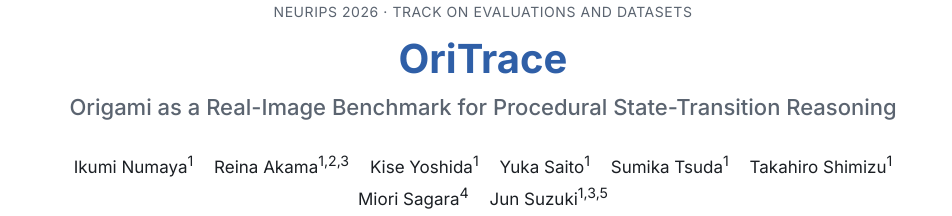
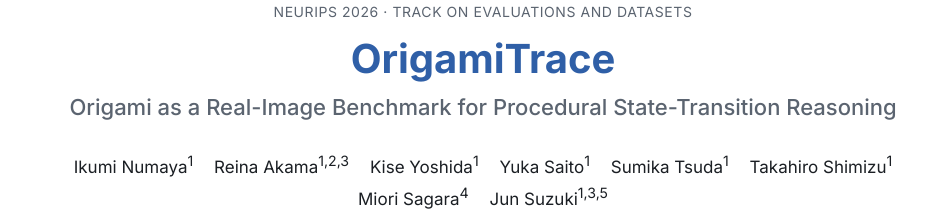
Before and after one commit to tohoku-nlp/OrigamiTrace, a plain HTML site: page docs/index.html in a window 1280 px wide. Shown: the top 216 px of the page, without its empty margins (157-1109 px from the left). Drawn offline with Linux system fonts and the light colour scheme.

Commit message:
Rename OriTrace to OrigamiTrace on project page and README
Co-Authored-By: Claude Opus 5.5 <noreply@anthropic.com>

```diff
--- a/docs/index.html
+++ b/docs/index.html
@@ -3,9 +3,9 @@
 <head>
   <meta charset="utf-8">
   <meta name="viewport" content="width=device-width, initial-scale=1">
-  <title>OriTrace: Origami as a Real-Image Benchmark for Procedural State-Transition Reasoning</title>
-  <meta name="description" content="OriTrace is a benchmark of real step-by-step origami images, textual entries, and difficulty annotations for evaluating procedural state-transition reasoning, with autonomous and human-guided tasks.">
-  <meta property="og:title" content="OriTrace: Origami as a Real-Image Benchmark for Procedural State-Transition Reasoning">
+  <title>OrigamiTrace: Origami as a Real-Image Benchmark for Procedural State-Transition Reasoning</title>
+  <meta name="description" content="OrigamiTrace is a benchmark of real step-by-step origami images, textual entries, and difficulty annotations for evaluating procedural state-transition reasoning, with autonomous and human-guided tasks.">
+  <meta property="og:title" content="OrigamiTrace: Origami as a Real-Image Benchmark for Procedural State-Transition Reasoning">
   <meta property="og:description" content="348 origami models, 7,221 real images of intermediate folding states, and two state-transition tasks.">
   <meta property="og:image" content="static/images/overview.png">
   <link rel="preconnect" href="https://fonts.googleapis.com">
@@ -131,7 +131,7 @@
 <body>
   <header class="wrap">
     <p class="venue">NeurIPS 2026 · Track on Evaluations and Datasets</p>
-    <h1><span class="name">OriTrace</span></h1>
+    <h1><span class="name">OrigamiTrace</span></h1>
     <p class="subtitle">Origami as a Real-Image Benchmark for Procedural State-Transition Reasoning</p>
     <p class="authors">
       <span>Ikumi Numaya<sup>1</sup></span>
@@ -160,7 +160,7 @@
         <svg viewBox="0 0 24 24"><path d="M12 3C7 3 3 4.6 3 6.5v11C3 19.4 7 21 12 21s9-1.6 9-3.5v-11C21 4.6 17 3 12 3zm0 1.5c4.4 0 7.5 1.3 7.5 2s-3.1 2-7.5 2-7.5-1.3-7.5-2 3.1-2 7.5-2zM4.5 9c1.6 1 4.4 1.5 7.5 1.5s5.9-.5 7.5-1.5v3c0 .7-3.1 2-7.5 2s-7.5-1.3-7.5-2zm0 5.5c1.6 1 4.4 1.5 7.5 1.5s5.9-.5 7.5-1.5v3c0 .7-3.1 2-7.5 2s-7.5-1.3-7.5-2z"/></svg>
         Dataset <small>(coming soon)</small>
       </a>
-      <a class="btn" href="https://github.com/tohoku-nlp/OriTrace">
+      <a class="btn" href="https://github.com/tohoku-nlp/OrigamiTrace">
         <svg viewBox="0 0 24 24"><path d="M12 .5a11.5 11.5 0 0 0-3.6 22.4c.6.1.8-.3.8-.6v-2c-3.2.7-3.9-1.4-3.9-1.4-.5-1.3-1.3-1.7-1.3-1.7-1-.7.1-.7.1-.7 1.2.1 1.8 1.2 1.8 1.2 1 1.8 2.8 1.3 3.5 1 .1-.8.4-1.3.7-1.6-2.6-.3-5.3-1.3-5.3-5.7 0-1.3.5-2.3 1.2-3.1-.1-.3-.5-1.5.1-3.1 0 0 1-.3 3.2 1.2a11 11 0 0 1 5.8 0c2.2-1.5 3.2-1.2 3.2-1.2.6 1.6.2 2.8.1 3.1.8.8 1.2 1.9 1.2 3.1 0 4.4-2.7 5.4-5.3 5.7.4.4.8 1.1.8 2.2v3.2c0 .3.2.7.8.6A11.5 11.5 0 0 0 12 .5z"/></svg>
         Code
       </a>
@@ -170,7 +170,7 @@
   <main class="wrap">
     <section>
       <figure>
-        <img src="static/images/overview.png" alt="Overview of the OriTrace benchmark: a reference image sequence with textual entries from a start state to a target state, Task 1 where the agent directly receives the procedure, Task 2 where a human instructor guides the agent, and a comparison with prior work." width="2400" height="1258">
+        <img src="static/images/overview.png" alt="Overview of the OrigamiTrace benchmark: a reference image sequence with textual entries from a start state to a target state, Task 1 where the agent directly receives the procedure, Task 2 where a human instructor guides the agent, and a comparison with prior work." width="2400" height="1258">
         <figcaption>Overview of the benchmark tasks and how they relate to typical manipulation benchmarks and robotic origami systems.</figcaption>
       </figure>
     </section>
@@ -242,7 +242,7 @@
 
     <section>
       <h2>BibTeX</h2>
-<pre><code>@inproceedings{numaya2026oritrace,
+<pre><code>@inproceedings{numaya2026origamitrace,
   title     = {Origami as a Real-Image Benchmark for Procedural State-Transition Reasoning},
   author    = {Numaya, Ikumi and Akama, Reina and Yoshida, Kise and Saito, Yuka and
                Tsuda, Sumika and Shimizu, Takahiro and Sagara, Miori and Suzuki, Jun},
```
Also changed, not shown: README.md.
